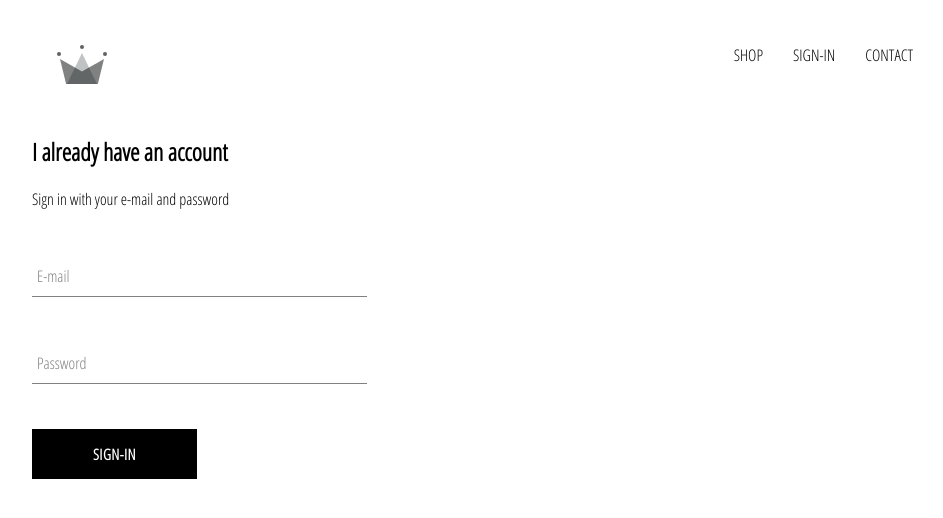
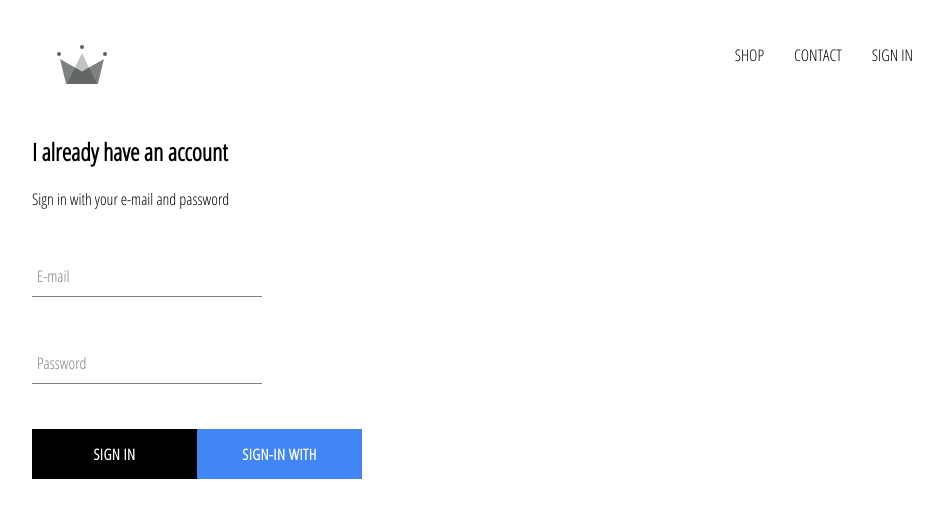
Before and after one commit to BrunoSantanaBR/dragon-colecionaveis, a React (Create React App) app: page /signin in a window 1280 px wide. Shown: the top 518 px of the page, without its empty margins (160-1103 px from the left). Built offline with nearby package versions, Linux system fonts and the light colour scheme; no server answers.

Commit message:
Integrate firebase into the application and configured the Google Sign in

```diff
--- a/package.json
+++ b/package.json
@@ -6,6 +6,7 @@
     "@testing-library/jest-dom": "^4.2.4",
     "@testing-library/react": "^9.3.2",
     "@testing-library/user-event": "^7.1.2",
+    "firebase": "^7.9.3",
     "node-sass": "^4.13.1",
     "react": "^16.13.0",
     "react-dom": "^16.13.0",
--- a/src/App.css
+++ b/src/App.css
@@ -7,3 +7,7 @@
     text-decoration: none;
     color: black;
 }
+
+* {
+    box-sizing: border-box;
+}
--- a/src/App.js
+++ b/src/App.js
@@ -6,12 +6,33 @@
 import ShopPage from './pages/shop/shop.component';
 import SignInAndSignUp from './pages/sign-in-and-sign-up/sign-in-and-sign-up.component';
 import Header from './components/header/header.component';
+import { auth } from './firebase/firebase.utils';
 
 
-function App() {
+class App extends React.Component {
+
+  constructor(){
+    super();
+
+    this.state = { currentUser: null };
+  }
+
+  unsubscribeFromAuth = null;
+
+  componentDidMount(){
+    this.unsubscribeFromAuth = auth.onAuthStateChanged(user => {
+      this.setState({currentUser: user})
+    });
+  }
+
+  componentWillUnmount(){
+    this.unsubscribeFromAuth();
+  }
+
+  render(){
     return (
       <div>
-    <Header/>
+      <Header currentUser={this.state.currentUser} />
       <Switch>
         <Route exact path='/' component={HomePage} />
         <Route path='/shop' component={ShopPage} />
@@ -21,4 +42,6 @@
     );
   }
 
+}
+
 export default App;
--- a/src/components/custom-button/custom-button.component.jsx
+++ b/src/components/custom-button/custom-button.component.jsx
@@ -2,8 +2,10 @@
 
 import './custom-button.component.scss';
 
-const CustomButton = ({children , ...otherProps}) => (
-    <button className='custom-button' {...otherProps}>
+const CustomButton = ({children , isGoogleSignIn, ...otherProps}) => (
+    <button className={`${isGoogleSignIn ? 'google-sign-in' : ''} custom-button`}
+        {...otherProps}
+    >
         {children}
     </button>
 )
--- a/src/components/custom-button/custom-button.component.scss
+++ b/src/components/custom-button/custom-button.component.scss
@@ -19,4 +19,14 @@
       color: black;
       border: 1px solid black;
     }
+
+    &.google-sign-in{
+      background-color: #4285f4;
+      color: white;
+
+      &:hover{
+        background-color: #357ae8;
+        border: none;
+      }
+    }
   }
--- a/src/components/header/header.component.jsx
+++ b/src/components/header/header.component.jsx
@@ -1,11 +1,11 @@
 import React from 'react'
 import {Link} from 'react-router-dom'
-
+import {auth} from '../../firebase/firebase.utils'
 import {ReactComponent as Logo} from '../../assets/crown.svg'
 
 import './header.styles.scss'
 
-const Header = () => (
+const Header = ({currentUser}) => (
     <div className='header'>
         <Link className='logo-container' to="/">
             <Logo className='logo' />
@@ -14,12 +14,21 @@
             <Link className='option' to="/Shop">
                 SHOP
             </Link>
-            <Link className='option' to="/signin">
-                SIGN-IN
-            </Link>
             <Link className='option' to="/Contact">
                 CONTACT
             </Link>
+
+            {
+                currentUser ?
+                <div className='option' onClick={() => auth.signOut()}>
+                    SIGN OUT
+                </div>
+                :
+                <Link className='option' to="/signin">
+                    SIGN IN
+                </Link>
+            }
+
         </div>
     </div>
 )
--- a/src/components/header/header.styles.scss
+++ b/src/components/header/header.styles.scss
@@ -20,6 +20,7 @@
 
       .option {
         padding: 10px 15px;
+        cursor: pointer;
       }
     }
   }
--- a/src/components/sign-in/sign-in.component.jsx
+++ b/src/components/sign-in/sign-in.component.jsx
@@ -1,76 +1,73 @@
-import React from 'react';
+import React from "react";
 
-import FormInput from '../form-input/form-input.component';
-import CustomButton from '../custom-button/custom-button.component';
+import FormInput from "../form-input/form-input.component";
+import CustomButton from "../custom-button/custom-button.component";
 
-import './sign-in.styles.scss';
+import { signInWithGoogle } from "../../firebase/firebase.utils";
 
+import "./sign-in.styles.scss";
 
 class SignIn extends React.Component {
-    constructor(props){
+  constructor(props) {
     super(props);
 
     this.state = {
-            email: '',
-            password: ''
-        }
-
+      email: "",
+      password: ""
+    };
   }
 
   handleSubmit = event => {
     event.preventDefault();
 
-        this.setState(
-                        {
-                            email: '',
-                            password: ''
-                        }
-                    );
-    }
+    this.setState({
+      email: "",
+      password: ""
+    });
+  };
 
   handleChange = event => {
     const { value, name } = event.target;
 
-        this.setState(
-                        {
+    this.setState({
       [name]: value
-                        }
-                    );
-    }
+    });
+  };
 
-
-    render(){
-        return(
-            <div className='sign-in'>
+  render() {
+    return (
+      <div className="sign-in">
         <h2>I already have an account</h2>
         <span>Sign in with your e-mail and password</span>
 
         <form onSubmit={this.handleSubmit}>
           <FormInput
-                        label='E-mail'
-                        name='email'
-                        type='email'
+            label="E-mail"
+            name="email"
+            type="email"
             value={this.state.email}
             handleChange={this.handleChange}
             required
           />
           <FormInput
-                        label='Password'
-                        name='password'
-                        type='password'
+            label="Password"
+            name="password"
+            type="password"
             value={this.state.password}
             handleChange={this.handleChange}
             required
           />
 
-                    <CustomButton type='submit'>Sign-in</CustomButton>
-
+          <div className='buttons'>
+            <CustomButton type="submit">Sign in</CustomButton>
+            <CustomButton onClick={signInWithGoogle} isGoogleSignIn>
+              Sign-in with Google
+            </CustomButton>
+          </div>
         </form>
-
       </div>
-        )
+    );
   }
-
 }
 
 export default SignIn;
--- a/src/components/sign-in/sign-in.styles.scss
+++ b/src/components/sign-in/sign-in.styles.scss
@@ -1,9 +1,14 @@
 .sign-in{
-    width: 25vw;
+    width: 18vw;
     display: flex;
     flex-direction: column;
 
     .title{
         margin: 10px 0;
     }
+
+    .buttons{
+        display: flex;
+        justify-content: space-between;
+    }
 }
--- /dev/null
+++ b/src/firebase/firebase.utils.js
@@ -0,0 +1,27 @@
+import firebase from 'firebase/app';
+import 'firebase/firestore';
+import 'firebase/database';
+import 'firebase/auth';
+
+const config = {
+    apiKey: "AIzaSyACxr03OjD51J2ymYptFzTDkIAG5JEiv00",
+    authDomain: "dragon-colecionaveis-85007.firebaseapp.com",
+    databaseURL: "https://dragon-colecionaveis-85007.firebaseio.com",
+    projectId: "dragon-colecionaveis-85007",
+    storageBucket: "dragon-colecionaveis-85007.appspot.com",
+    messagingSenderId: "427779791590",
+    appId: "1:427779791590:web:d387c507f359ef71bab927",
+    measurementId: "G-G64133996W"
+};
+
+
+firebase.initializeApp(config);
+
+export const auth = firebase.auth();
+export const firestore = firebase.firestore();
+
+const provider = new firebase.auth.GoogleAuthProvider();
+provider.setCustomParameters({prompt: 'select_account'});
+export const signInWithGoogle = () => auth.signInWithPopup(provider);
+
+export default firebase;
```
Also changed, not shown: 1 other file (tests, documents, lock files or other folders). Lines whose indentation alone changed are shown as unchanged.
